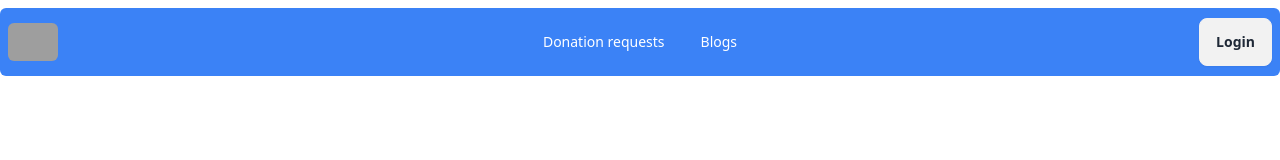
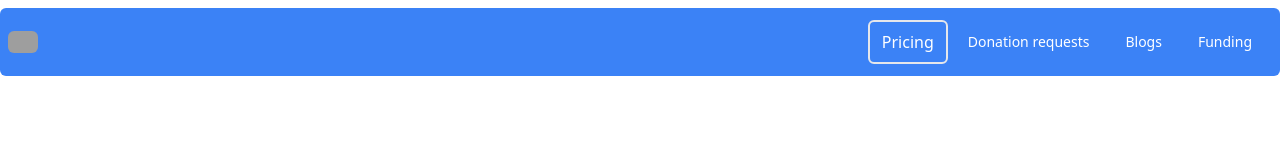
Before and after one commit to shahadathhs/donatelife-client, a React (Vite) app: page / in a window 1280 px wide. Shown: the top 160 px of the page. Built offline with nearby package versions, Linux system fonts and the light colour scheme; no server answers; sample sign-in values are in the browser's storage; grey boxes are pictures that could not be loaded.

Commit message:
navbar fixing ongoing

```diff
--- /dev/null
+++ b/src/components/ProfileView.jsx
@@ -0,0 +1,86 @@
+import { useState } from "react";
+import { AnimatePresence, motion } from "framer-motion";
+
+const ProfileView = () => {
+  return (
+    <div className="flex justify-center p-2 px-3 border-2 rounded-md hover:shadow-md">
+      <FlyoutLink href="#" FlyoutContent={PricingContent}>
+        Pricing
+      </FlyoutLink>
+    </div>
+  );
+};
+
+// eslint-disable-next-line react/prop-types
+const FlyoutLink = ({ children, href, FlyoutContent }) => {
+  const [open, setOpen] = useState(false);
+
+  const showFlyout = FlyoutContent && open;
+
+  return (
+    <div
+      onMouseEnter={() => setOpen(true)}
+      onMouseLeave={() => setOpen(false)}
+      className="relative w-fit h-fit"
+    >
+      <a href={href} className="relative text-white">
+        {children}
+        <span
+          style={{
+            transform: showFlyout ? "scaleX(1)" : "scaleX(0)",
+          }}
+          className="absolute -bottom-2 -left-2 -right-2 h-1 origin-left scale-x-0 rounded-full bg-indigo-300 transition-transform duration-300 ease-out"
+        />
+      </a>
+      <AnimatePresence>
+        {showFlyout && (
+          <motion.div
+            initial={{ opacity: 0, y: 15 }}
+            animate={{ opacity: 1, y: 0 }}
+            exit={{ opacity: 0, y: 15 }}
+            style={{ translateX: "-50%" }}
+            transition={{ duration: 0.3, ease: "easeOut" }}
+            className="absolute left-1/2 top-12 bg-white text-black"
+          >
+            <div className="absolute -top-6 left-0 right-0 h-6 bg-transparent" />
+            <div className="absolute left-1/2 top-0 h-4 w-4 -translate-x-1/2 -translate-y-1/2 rotate-45 bg-white" />
+            <FlyoutContent />
+          </motion.div>
+        )}
+      </AnimatePresence>
+    </div>
+  );
+};
+
+const PricingContent = () => {
+  return (
+    <div className="w-64 bg-white p-6 shadow-xl">
+      <div className="mb-3 space-y-3">
+        <h3 className="font-semibold">For Individuals</h3>
+        <a href="#" className="block text-sm hover:underline">
+          Introduction
+        </a>
+        <a href="#" className="block text-sm hover:underline">
+          Pay as you go
+        </a>
+      </div>
+      <div className="mb-6 space-y-3">
+        <h3 className="font-semibold">For Companies</h3>
+        <a href="#" className="block text-sm hover:underline">
+          Startups
+        </a>
+        <a href="#" className="block text-sm hover:underline">
+          SMBs
+        </a>
+        <a href="#" className="block text-sm hover:underline">
+          Enterprise
+        </a>
+      </div>
+      <button className="w-full rounded-lg border-2 border-neutral-950 px-4 py-2 font-semibold transition-colors hover:bg-neutral-950 hover:text-white">
+        Contact sales
+      </button>
+    </div>
+  );
+};
+
+export default ProfileView;
--- /dev/null
+++ b/src/pages/private/Funding.jsx
@@ -0,0 +1,13 @@
+import { Helmet } from "react-helmet-async";
+
+const Funding = () => {
+  return (
+    <div>
+      <Helmet>
+        <title>Funding | DonateLife</title>
+      </Helmet>
+    </div>
+  );
+};
+
+export default Funding;
--- a/src/routes/Routes.jsx
+++ b/src/routes/Routes.jsx
@@ -6,6 +6,7 @@ import Login from "../pages/authentication/Login";
 import Register from "../pages/authentication/Register";
 import Dashboard from "../layouts/Dashboard";
 import PrivateRoutes from "./PrivateRoutes";
+import Funding from "../pages/private/Funding";
 
 
 
@@ -27,6 +28,10 @@ export const router = createBrowserRouter([
         path: "/register",
         element: <Register />,
       },
+      {
+        path: "/funding",
+        element: <PrivateRoutes><Funding /> </PrivateRoutes>,
+      },
     ],
   },
   {
--- a/src/shared/Navbar.jsx
+++ b/src/shared/Navbar.jsx
@@ -2,8 +2,12 @@ import { motion } from "framer-motion";
 import { Link, NavLink } from "react-router-dom";
 import logo from "../assets/icon/logo-2.png";
 import { BsMenuButtonWide } from "react-icons/bs";
+import useAuth from './../hooks/useAuth';
+import ProfileView from "../components/ProfileView";
 
 const Navbar = () => {
+  const { user } = useAuth();
+
   const navLinks =
   <>
     {/* blood donations */}
@@ -26,6 +30,30 @@ const Navbar = () => {
         ? 'border-2 text-bold hover:shadow-md' : 'border-0'}
       >Blogs</NavLink>
     </motion.li>
+    {/* funding */}
+    {
+      user
+      ?
+      <motion.li
+        whileHover={{ scale: 1.1 }} whileTap={{ scale: 0.9 }}
+        transition={{ type: 'spring', stiffness: 300 }}
+      >
+        <NavLink to="/funding"
+          className={({ isActive }) => isActive
+          ? 'border-2 text-bold hover:shadow-md' : 'border-0'}
+        >Funding</NavLink>
+      </motion.li>
+      :
+      <motion.li
+        whileHover={{ scale: 1.1 }} whileTap={{ scale: 0.9 }}
+        transition={{ type: 'spring', stiffness: 300 }}
+      >
+        <NavLink to="/login"
+          className={({ isActive }) => isActive
+          ? 'border-2 text-bold hover:shadow-md' : 'border-0'}
+        >Login</NavLink>
+      </motion.li>
+    }
   </>
 
   return (
@@ -39,9 +67,12 @@ const Navbar = () => {
       <div className="navbar-start">
         <div className="dropdown">
           {/* hamburger */}
-          <div tabIndex={0} role="button" className="btn btn-ghost lg:hidden text-2xl">
+          <motion.div
+          whileHover={{ scale: 1.1, rotate: 0.125 }} whileTap={{ scale: 0.9 }}
+          transition={{ type: "spring", stiffness: 300 }}
+          tabIndex={0} role="button" className="p-2 text-2xl lg:hidden">
             <BsMenuButtonWide />
-          </div>
+          </motion.div>
           {/* navLinks for sm/md */}
           <ul tabIndex={0} className="menu menu-sm dropdown-content
           mt-3 z-[1] p-2 shadow rounded-box w-52 bg-blue-500">
@@ -51,23 +82,29 @@ const Navbar = () => {
         {/* logo for all devices */}
         <Link to="/">
           <motion.img
-            src={logo} alt="Logo" className="w-[50px] rounded-md"
+            src={logo} alt="Logo" className="w-[30px] rounded-md"
             whileHover={{ scale: 1.1, rotate: 0.125 }} whileTap={{ scale: 0.9 }}
             transition={{ type: "spring", stiffness: 300 }}
           />
         </Link>
       </div>
 
-      {/* center */}
-      <div className="navbar-center hidden lg:flex">
+
+      {/* end */}
+      <div className="navbar-end hidden lg:flex">
+        {/* user avatar */}
+        {
+          user
+          ?
+          <ProfileView />
+          :
+          undefined
+        }
+        {/* links */}
         <ul className="menu menu-horizontal px-1 gap-1">
           {navLinks}
         </ul>
-      </div>
-
-      {/* end */}
-      <div className="navbar-end">
-        <Link className="btn">Login</Link>
+        {/* theme toggle */}
       </div>
     </motion.div>
   );
```
